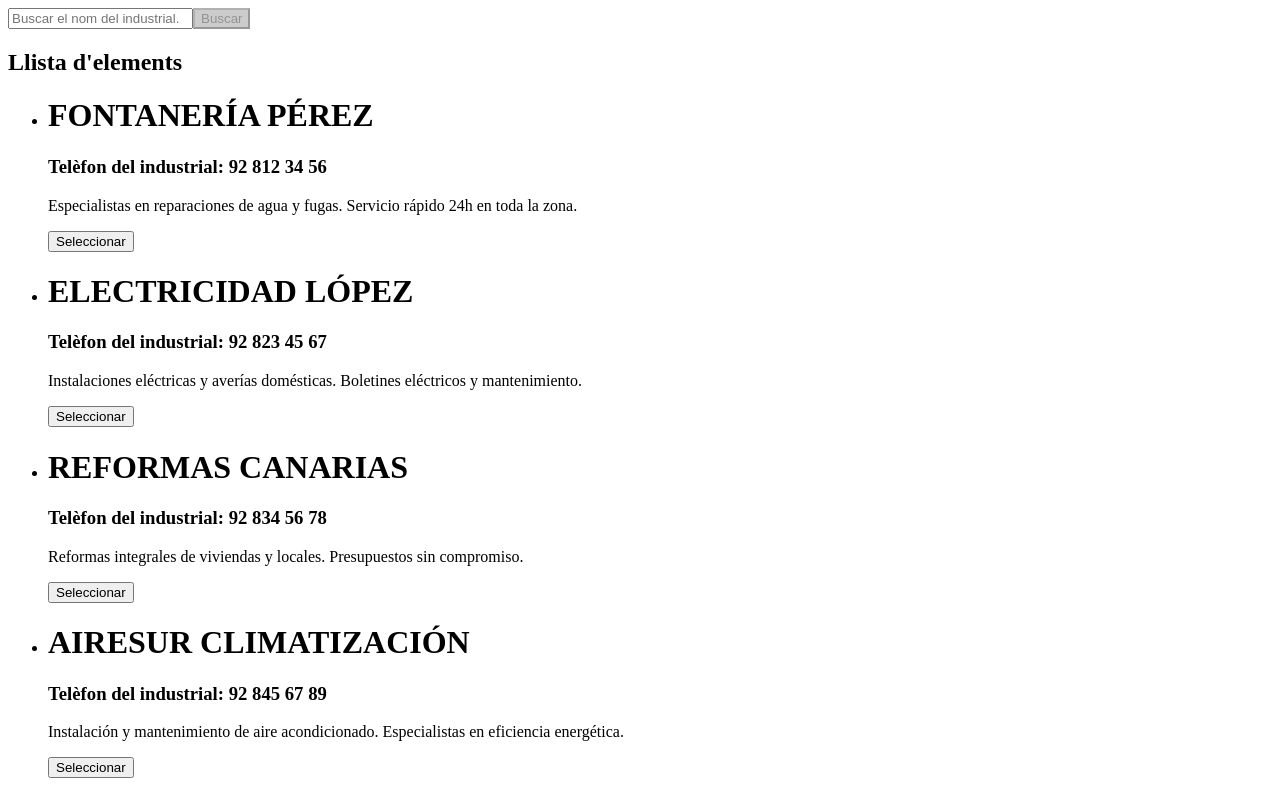
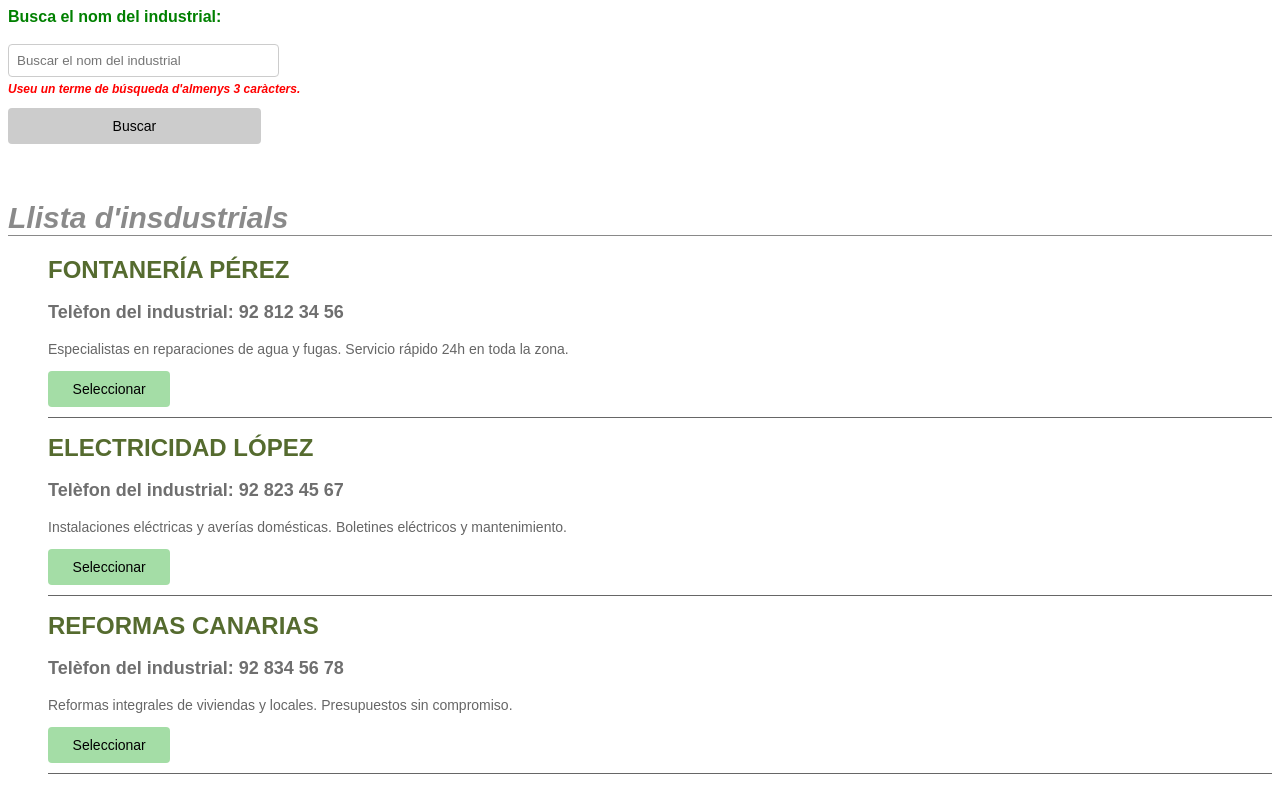
Before and after one commit to Rodrireguera/activitat-hogar, an Angular app: page / in a window 1280 px wide. Shown: the top 788 px of the page. Built offline with nearby package versions, Linux system fonts and the light colour scheme.

Commit message:
Final Exercici 5. EAC2
Finalització de l'exercici 5 i finalització de tota l'EAC2

```diff
--- a/src/app/components/buscador-industriales/buscador-industriales.component.html
+++ b/src/app/components/buscador-industriales/buscador-industriales.component.html
@@ -1,23 +1,33 @@
-<form #form="ngForm" (ngSubmit)="buscarIndustrials()">
+<form #form="ngForm" (ngSubmit)="buscarIndustrials()" class="formulari">
+    <label for="terminoBusquedaInput">Busca el nom del industrial:</label><br>
     <input
         type="text"
+        id="terminoBusquedaInput"
         name="terminoBusqueda"
         [(ngModel)]="terminoBusqueda"
-        placeholder="Buscar el nom del industrial."
+        #terminoBusquedaCamp="ngModel"
+        placeholder="Buscar el nom del industrial"
         required minlength="3"
+        aria-describedby="errorsBusqueda ajudaBusqueda"
+        [attr.aria-invalid]="terminoBusquedaCamp.invalid && terminoBusquedaCamp.touched"
     >
-    <div *ngIf="form.controls['terminoBusqueda']?.invalid && form.controls['terminoBusqueda']?.touched">
-        <small *ngIf="form.controls['terminoBusqueda']?.errors?.['required']">El terme de búsqueda és obligatori.</small>
-        <small *ngIf="form.controls['terminoBusqueda']?.errors?.['minlength']">El terme de búsqueda deu tindre almeny 3 caràcters.</small>
+
+    <p id="ajudaBusqueda" class="ajuda">Useu un terme de búsqueda d'almenys 3 caràcters.</p>
+    <div id="errorsBusqueda" *ngIf="terminoBusquedaCamp.invalid && terminoBusquedaCamp.touched" role ="alert" aria-live="assertive" >
+        <small *ngIf="terminoBusquedaCamp.errors?.['required']">El terme de búsqueda és obligatori.</small>
+        <small *ngIf="terminoBusquedaCamp.errors?.['minlength']">El terme de búsqueda deu tindre almeny 3 caràcters.</small>
     </div>
 
-    <button type="submit" [disabled]="form.invalid" name="buscar">Buscar</button>
+    <button
+        type="submit" [disabled]="form.invalid"
+        name="buscar"
+        >Buscar</button>
 
     <ul>
         <li *ngFor="let element of resultatBusqueda">
-            <h3>{{ element.nom | meuUppercase}}</h3>
-            <p>Telèfon: {{ element.telefon | meuTelefon }}</p>
-            <p>{{ element.descripcio }}</p>
+        <h3>{{ element.nom | meuUppercase}}</h3>
+        <p>Telèfon: {{ element.telefon | meuTelefon }}</p>
+        <p>{{ element.descripcio }}</p>
         </li>
     </ul>
 
--- a/src/app/components/buscador-industriales/buscador-industriales.component.scss
+++ b/src/app/components/buscador-industriales/buscador-industriales.component.scss
@@ -1,3 +1,37 @@
+input {
+  padding: 8px;
+  border: 1px solid #ccc;
+  border-radius: 4px;
+  width: 20%;
+}
+
+button {
+  padding: 10px 20px;
+  background-color: #4CAF50;
+  color: white;
+  border: none;
+  border-radius: 4px;
+  cursor: pointer;
+  width: 20%;
+  font-size: 14px;
+  font-family: Arial, Helvetica, sans-serif;
+  color: black;
+}
+
+label {
+  font-family: Arial, Helvetica, sans-serif;
+  font-weight: bold;
+  font-size: 16px;
+  color: green;
+  margin-bottom: 0px;
+}
+
+p {
+  font-family: Arial, Helvetica, sans-serif;
+  font-size: 14px;
+  color: #666;
+}
+
 input.ng-invalid.ng-touched {
   border: 2px solid red;
 }
@@ -15,3 +49,45 @@
   background-color: #ccc;
   cursor: not-allowed;
 }
+
+h3 {
+  font-family: Arial, Helvetica, sans-serif;
+  color: darkolivegreen;
+  font-size: 18px;
+}
+
+ul li {
+  margin-bottom: 10px;
+  font-family: Arial, Helvetica, sans-serif;
+  font-size: 14px;
+  color: #666;
+  list-style-type: none;
+  background-color: #e1e1e1;
+  padding: 10px;
+  border-radius: 8px;
+  width: 300px;
+}
+
+.formulari { display: flex; flex-direction: column; }
+
+form {
+  margin-bottom: 0px !important;
+}
+
+#errorsBusqueda {
+  margin-top: 5px;
+  font-family: Arial, Helvetica, sans-serif;
+  color: red;
+  font-style: italic;
+  font-weight: bold;
+  font-size: 12px;
+}
+
+.ajuda{
+  margin-top: 5px;
+  font-family: Arial, Helvetica, sans-serif;
+  color: red;
+  font-style: italic;
+  font-weight: bold;
+  font-size: 12px;
+}
--- a/src/app/components/buscador-industriales/buscador-industriales.component.ts
+++ b/src/app/components/buscador-industriales/buscador-industriales.component.ts
@@ -22,6 +22,6 @@
   buscarIndustrials(){
     this.resultatBusqueda = this.elements.filter(i =>
       i.nom.toLowerCase().includes(this.terminoBusqueda.toLowerCase())
-  );
+   );
   }
 }
--- a/src/app/components/llista-elements/llista-elements.component.html
+++ b/src/app/components/llista-elements/llista-elements.component.html
@@ -1,5 +1,5 @@
 <div>
-    <h2>Llista d'elements</h2>
+    <h2>Llista d'insdustrials</h2>
     <ul *ngIf="hiHaElements; else senseResultats">
         <li *ngFor="let element of elements; let i = index; trackBy: trackById" >
             <app-targeta-element
--- a/src/app/components/llista-elements/llista-elements.component.scss
+++ b/src/app/components/llista-elements/llista-elements.component.scss
@@ -2,3 +2,29 @@
     color: red;
     font-weight: bold;
 }
+
+h2 {
+    font-family: Arial, Helvetica, sans-serif;
+    color: #595959b4;
+    margin-bottom: 20px;
+    font-size: 30px;
+    font-style: italic;
+    border-bottom: #595959b4 1px solid;
+}
+
+ul {
+  margin-bottom: 10px;
+  font-family: Arial, Helvetica, sans-serif;
+  font-size: 14px;
+  color: #666;
+  list-style-type: none;
+}
+
+li{
+    margin-bottom: 10px;
+    font-family: Arial, Helvetica, sans-serif;
+    font-size: 14px;
+    color: #666;
+    list-style-type: none;
+    border-bottom: #666 1px solid;
+}
--- a/src/app/components/targeta-element/targeta-element.component.scss
+++ b/src/app/components/targeta-element/targeta-element.component.scss
@@ -0,0 +1,31 @@
+h1{
+    font-family: Arial, Helvetica, sans-serif;
+    font-size: 24px;
+    color: darkolivegreen;
+}
+
+h3 {
+    font-family: Arial, Helvetica, sans-serif;
+    font-size: 18px;
+    color: rgb(111, 111, 111);
+}
+
+p {
+    font-family: Arial, Helvetica, sans-serif;
+    font-size: 14px;
+    color: #666;
+}
+
+button {
+  padding: 10px 20px;
+  background-color: #a4dda6;
+  color: white;
+  border: none;
+  border-radius: 4px;
+  cursor: pointer;
+  width: 10%;
+  font-size: 14px;
+  font-family: Arial, Helvetica, sans-serif;
+  color: black;
+  margin-bottom: 10px;
+}
```
